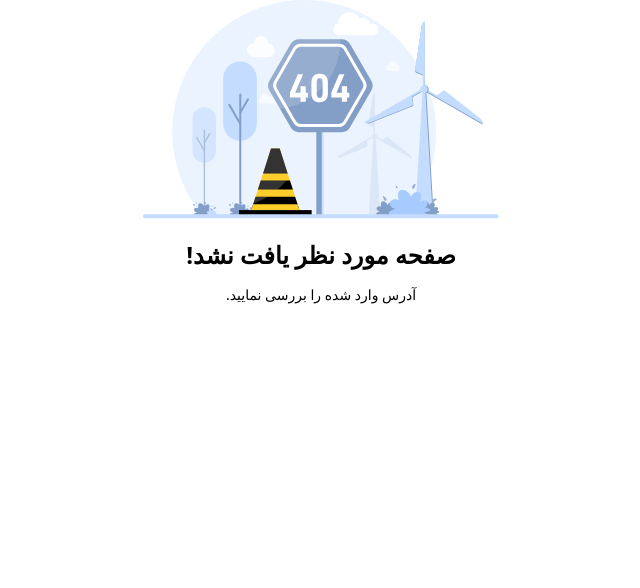
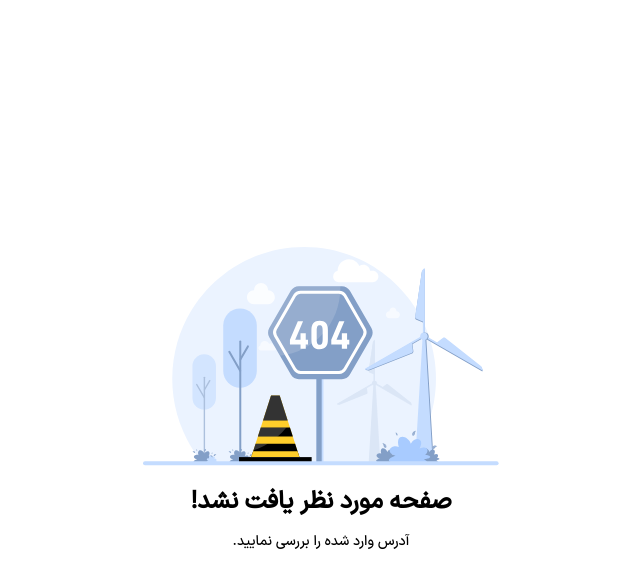
Before and after one commit to rezagholami1998/TodoList, a React (Vite) app: page / in a window 1280 px wide. Shown: the top 588 px of the page, without its empty margins (319-959 px from the left). Built offline with nearby package versions, Linux system fonts and the light colour scheme.

Commit message:
style : default font for body  and style for it

```diff
--- a/src/index.css
+++ b/src/index.css
@@ -28,3 +28,12 @@
       url("./assets/fonts/woff2/IRANSansXFaNum-Bold.woff2") format("woff2");
   }
 }
+html,
+body,
+#root {
+  width: 100%;
+  height: 100%;
+}
+body {
+  font-family: IRANSansXFaNum-medium;
+}
```
